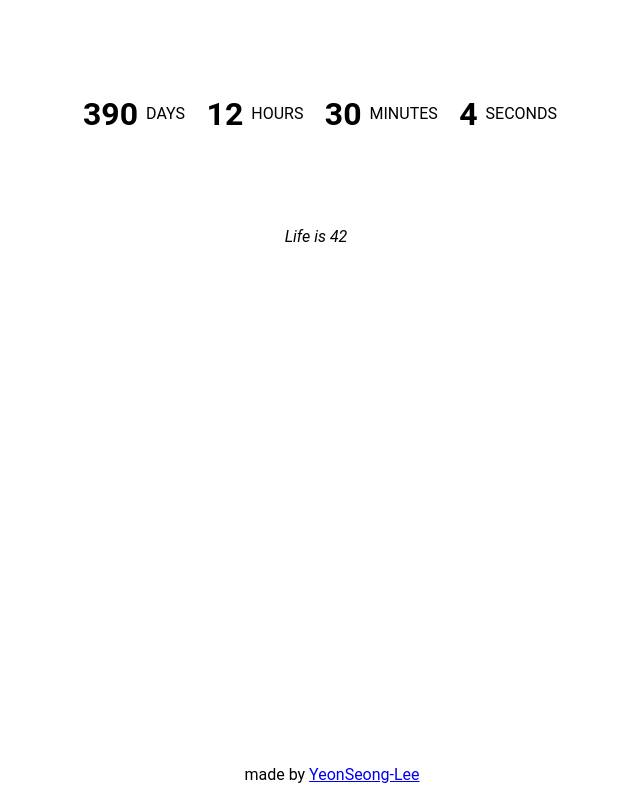
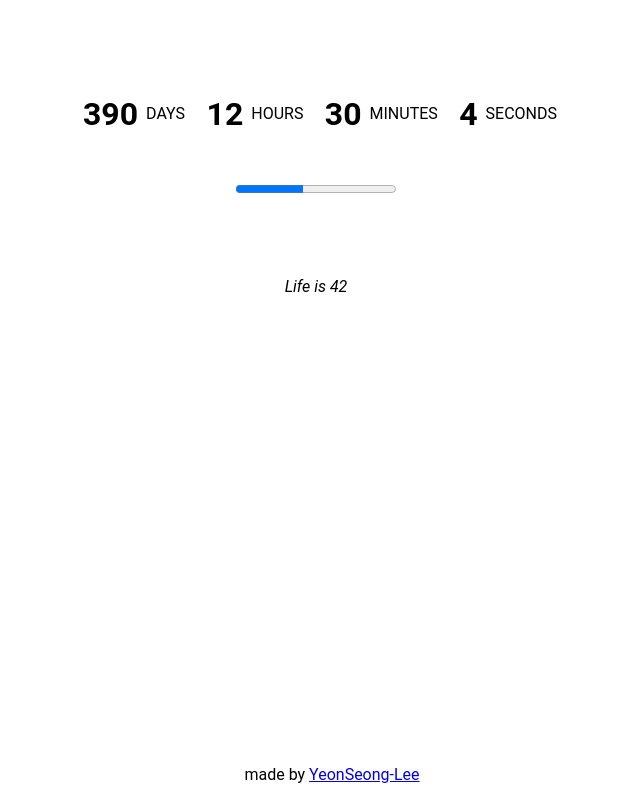
Before and after one commit to YeonSeong-Lee/CountDown, a plain HTML site: page index.html in a window 1280 px wide. Shown: the whole page, without its empty margins (324-964 px from the left). Drawn offline with Linux system fonts and the light colour scheme.

Commit message:
feat: add progress html

```diff
--- a/css/style.css
+++ b/css/style.css
@@ -1,6 +1,14 @@
+body {
+  margin: 0;
+  padding: 0;
+  justify-content: center;
+  align-items: center;
+  text-align: center;
+}
+
 .countdown {
   display: flex;
-  margin: 5rem auto;
+  margin: 5rem 2rem 2rem 2rem;
   justify-content: center;
   align-items: center;
   font-family: 'Roboto', sans-serif;
@@ -32,6 +40,9 @@
 }
 
 .comments {
+  display: flex;
+  margin: 5rem auto;
+  flex-direction: column;
   justify-content: center;
   align-items: center;
   text-align: center;
--- a/index.html
+++ b/index.html
@@ -27,11 +27,13 @@
       <div class="countdown__item__text">seconds</div>
     </div>
   </div>
+  <progress class="comments__item" value="42" max="100">42%</progress>
 </body>
 
 <div class="comments">
   <span class="comments__item" id="comment">Life is 42</span>
 </div>
+
 
 
 <!-- add todo list for productivity -->
```
